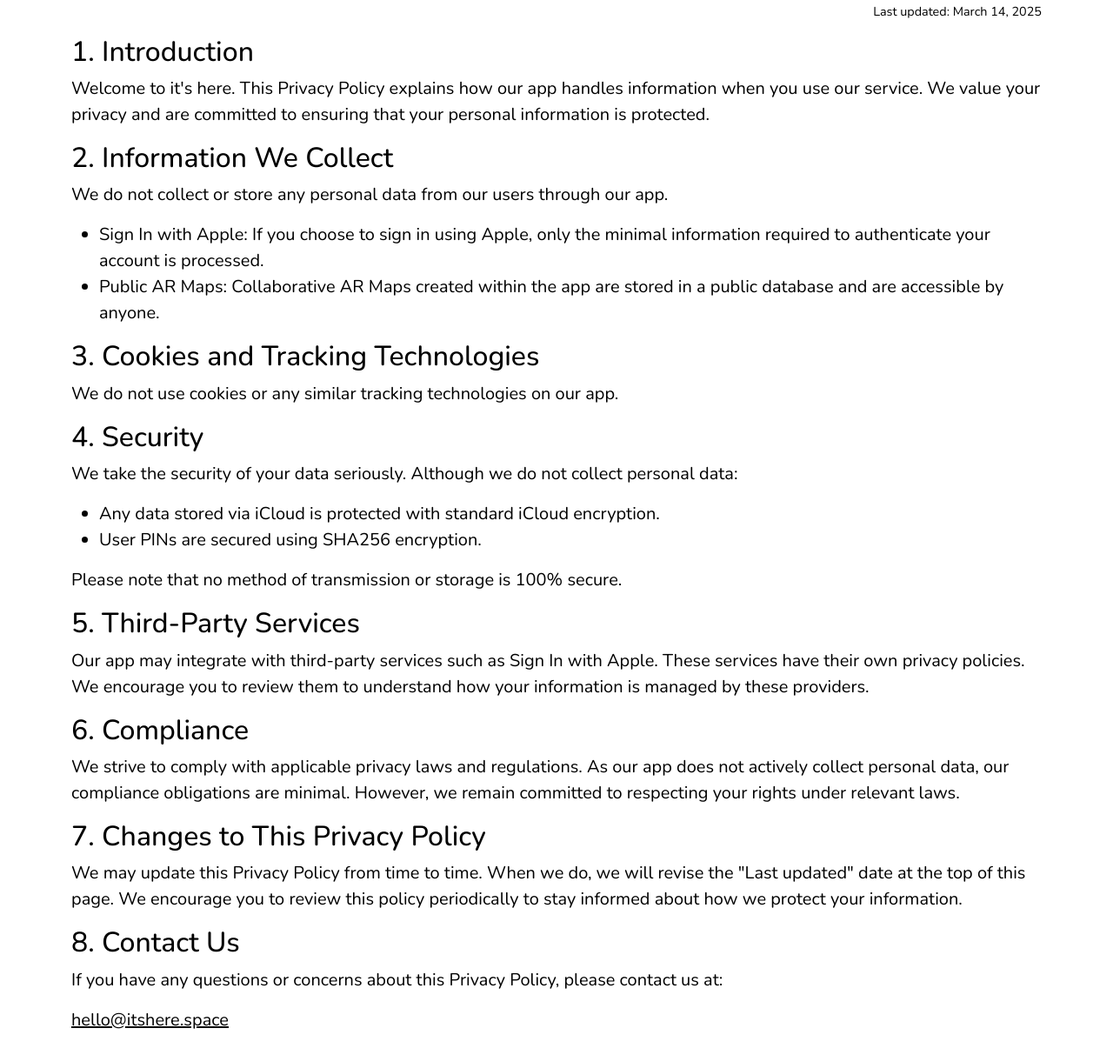
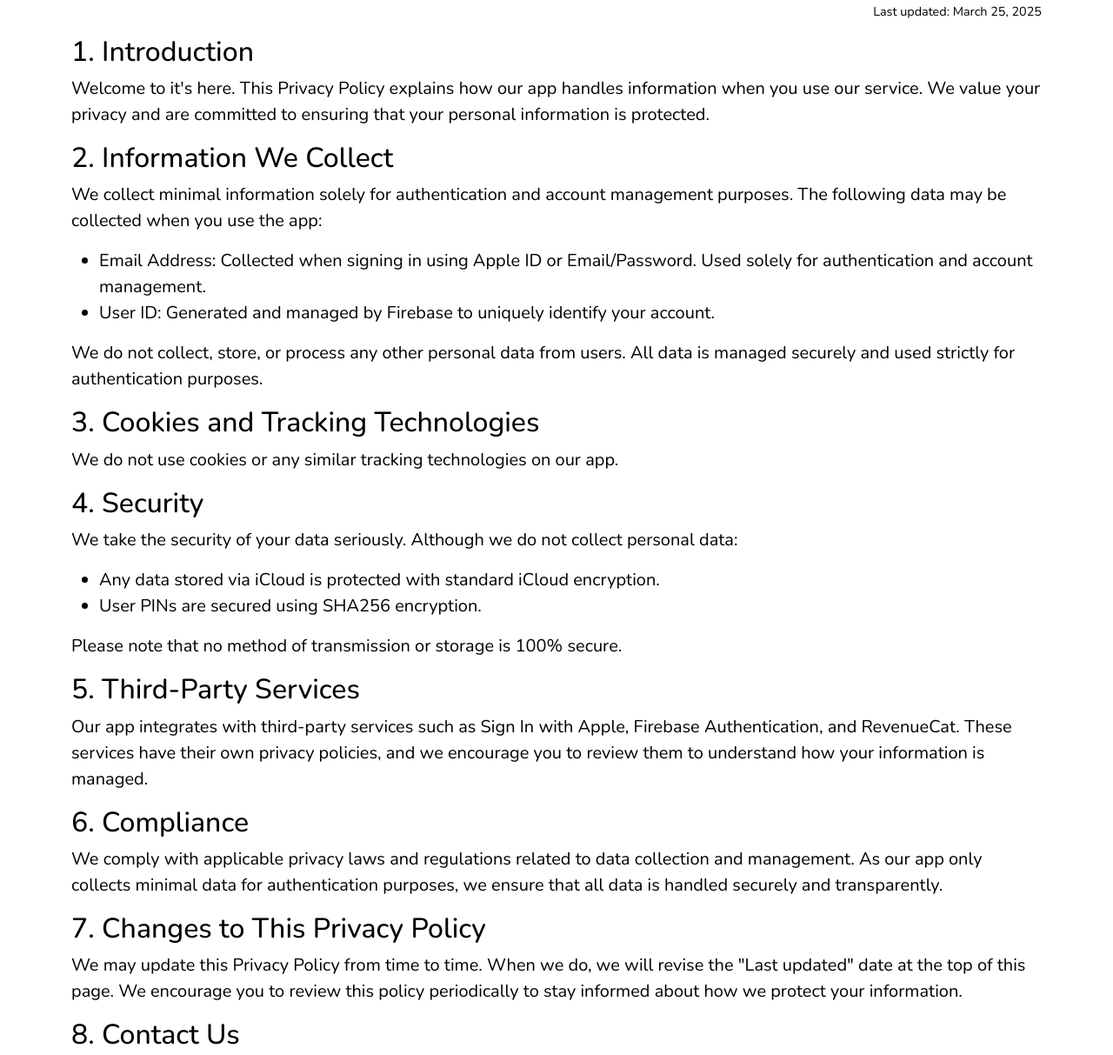
Before and after one commit to swi-parth-ft/itshereWeb, a website: page privacy.html in a window 1280 px wide. Shown: the part 147-1360 px from the top of the page at 87% size. Drawn offline with nearby package versions, Linux system fonts and the light colour scheme.

Commit message:
privacy update

```diff
--- a/privacy.html
+++ b/privacy.html
@@ -27,27 +27,32 @@
       color: #000;
       text-decoration: underline;
     }
-
   </style>
 </head>
 <body>
     <div class="container py-5 fade-in-section lead">
         <h1>Privacy Policy</h1>
         <p>for it's here.</p>
-        <p style="text-align: right; font-size: 0.9rem;">Last updated: March 14, 2025</p>
+        <p style="text-align: right; font-size: 0.9rem;">Last updated: March 25, 2025</p>
+
         <h2>1. Introduction</h2>
         <p>
           Welcome to <strong>it's here.</strong> This Privacy Policy explains how our app handles information when you use our service.
           We value your privacy and are committed to ensuring that your personal information is protected.
         </p>
+
         <h2>2. Information We Collect</h2>
         <p>
-          We do not collect or store any personal data from our users through our app.
+          We collect minimal information solely for authentication and account management purposes. The following data may be collected when you use the app:
         </p>
         <ul>
-          <li><strong>Sign In with Apple:</strong> If you choose to sign in using Apple, only the minimal information required to authenticate your account is processed.</li>
-          <li><strong>Public AR Maps:</strong> Collaborative AR Maps created within the app are stored in a public database and are accessible by anyone.</li>
+          <li><strong>Email Address:</strong> Collected when signing in using Apple ID or Email/Password. Used solely for authentication and account management.</li>
+          <li><strong>User ID:</strong> Generated and managed by Firebase to uniquely identify your account.</li>
         </ul>
+        <p>
+          We do not collect, store, or process any other personal data from users. All data is managed securely and used strictly for authentication purposes.
+        </p>
+
         <h2>3. Cookies and Tracking Technologies</h2>
         <p>
           We do not use cookies or any similar tracking technologies on our app.
@@ -62,21 +67,23 @@
           <li>User PINs are secured using SHA256 encryption.</li>
         </ul>
         <p>Please note that no method of transmission or storage is 100% secure.</p>
+
         <h2>5. Third-Party Services</h2>
         <p>
-      Our app may integrate with third-party services such as Sign In with Apple. These services have their own privacy policies.
-      We encourage you to review them to understand how your information is managed by these providers.
+          Our app integrates with third-party services such as Sign In with Apple, Firebase Authentication, and RevenueCat. These services have their own privacy policies, and we encourage you to review them to understand how your information is managed.
         </p>
+
         <h2>6. Compliance</h2>
         <p>
-      We strive to comply with applicable privacy laws and regulations. As our app does not actively collect personal data, our compliance obligations are minimal.
-      However, we remain committed to respecting your rights under relevant laws.
+          We comply with applicable privacy laws and regulations related to data collection and management. As our app only collects minimal data for authentication purposes, we ensure that all data is handled securely and transparently.
         </p>
+
         <h2>7. Changes to This Privacy Policy</h2>
         <p>
           We may update this Privacy Policy from time to time. When we do, we will revise the "Last updated" date at the top of this page.
           We encourage you to review this policy periodically to stay informed about how we protect your information.
         </p>
+
         <h2>8. Contact Us</h2>
         <p>
           If you have any questions or concerns about this Privacy Policy, please contact us at:
```
Lines whose indentation alone changed are shown as unchanged.
